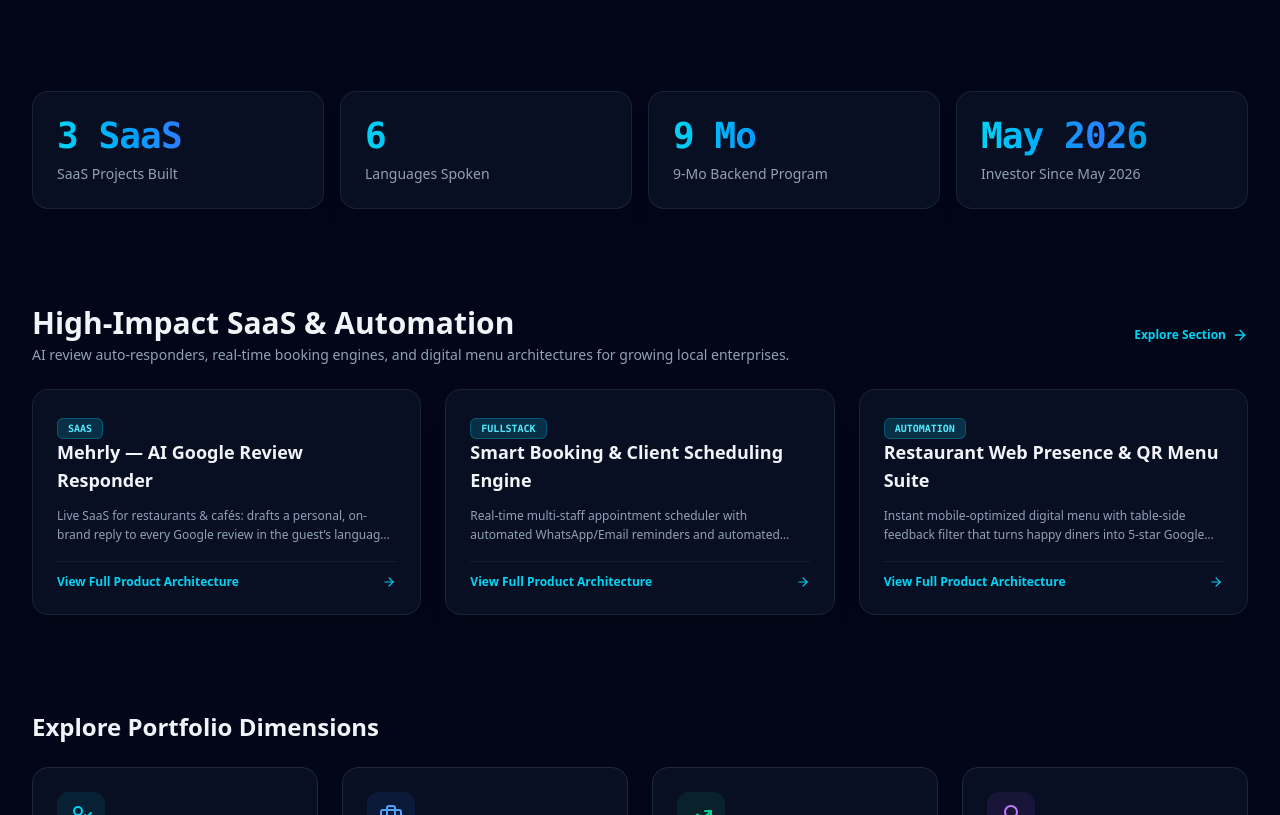
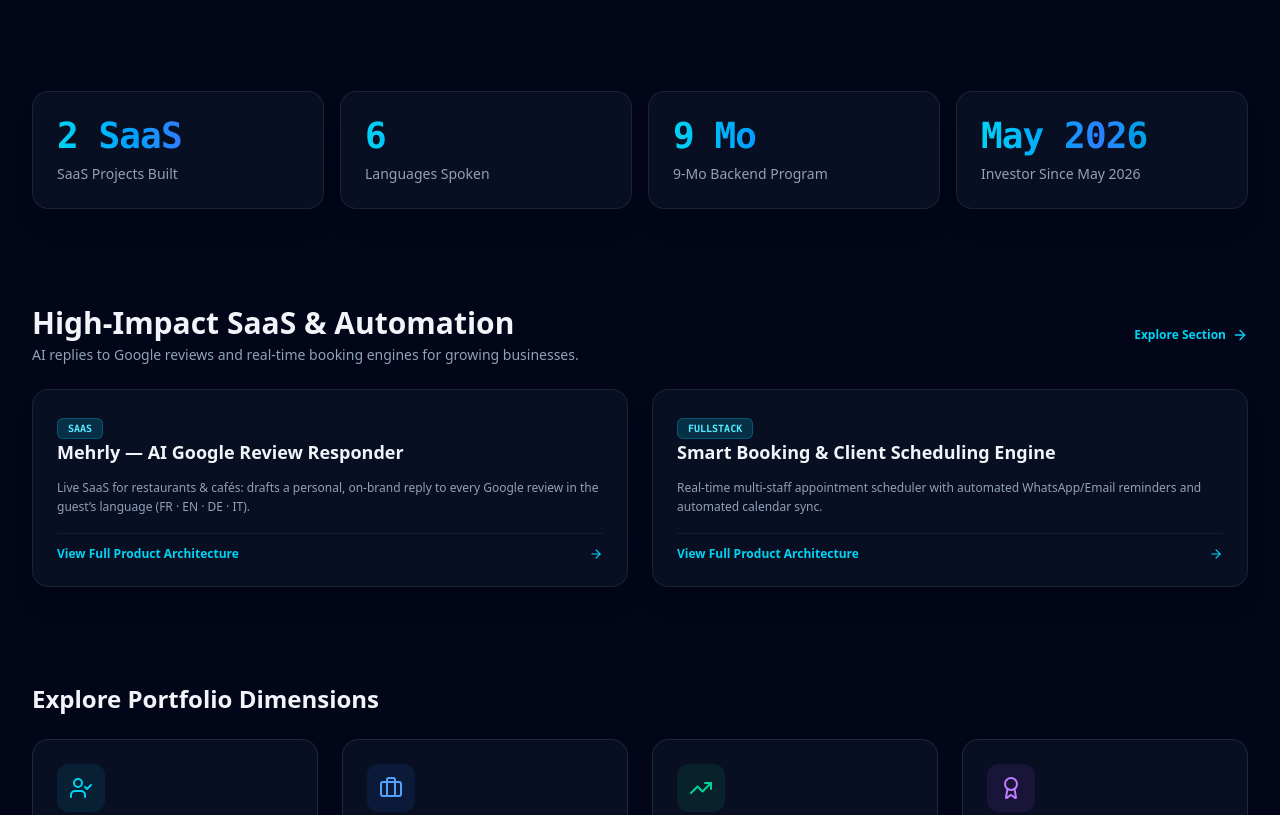
Before and after one commit to FireBorn850/jasurbek-azizov-portfolio, a React (Vite) app: page / in a window 1280 px wide. Shown: the part 769-1584 px from the top of the page. Built offline with nearby package versions, Linux system fonts and the light colour scheme.

Commit message:
Remove unused project details and update project descriptions for clarity

```diff
--- a/src/data/portfolioData.ts
+++ b/src/data/portfolioData.ts
@@ -98,46 +98,6 @@ export const PROJECTS: Project[] = [
       es: 'Elimina hasta el 80% de inasistencias gracias a los recordatorios automáticos',
     },
     image: '/photo_2026-08-16_13-17-45.jpg',
-  },
-  {
-    id: 'restaurant-qr-menu',
-    title: {
-      en: 'Restaurant Web Presence & QR Menu Suite',
-      fr: 'Site Web Restauration & Suite Menu QR',
-      ru: 'Веб-Сайт для Ресторана и Система QR-Меню',
-      es: 'Sitio Web para Restaurantes y Menú QR',
-    },
-    subtitle: {
-      en: 'Instant mobile-optimized digital menu with table-side feedback filter that turns happy diners into 5-star Google Reviews.',
-      fr: 'Menu numérique mobile ultra-rapide avec filtre de satisfaction redirigeant les clients ravis vers Google Reviews.',
-      ru: 'Мобильное цифровое меню с фильтром отзывов, превращающее довольных гостей в 5-звездочные оценки на Google Картах.',
-      es: 'Menú digital ultra-rápido para móviles con filtro de satisfacción que redirige a reseñas de 5 estrellas en Google.',
-    },
-    problem: {
-      en: 'Traditional printed menus are expensive to update, non-multilingual, and fail to capture immediate positive guest sentiment before customers leave the table.',
-      fr: 'Les menus papier sont coûteux à modifier, unilingues et ne permettent pas de capturer les avis positifs au moment du repas.',
-      ru: 'Бумажные меню дорого обновлять, они не имеют мультиязычности и не собирают обратную связь прямо за столом.',
-      es: 'Los menús impresos son costosos de actualizar, no son multilingües y no capturan la opinión positiva en el momento.',
-    },
-    solution: {
-      en: 'Built a lightweight, sub-second load time QR menu portal with French/English/Russian language toggles, item filtering, and an automated prompt asking satisfied diners to post a 5-star review.',
-      fr: 'Création d’un portail menu QR ultra-rapide multilingue (FR/EN/RU) incitant intelligemment les clients satisfaits à laisser un avis Google.',
-      ru: 'Разработан цифровой QR-портал с переключением языков (FR/EN/RU) и стимулированием довольных гостей оставить отзыв в Google.',
-      es: 'Portal de menú QR ultra-rápido multilingüe (FR/EN/RU) que invita a clientes satisfechos a dejar su reseña en Google.',
-    },
-    techStack: ['HTML5', 'Tailwind CSS', 'Vanilla JS', 'Python', 'QR Engine'],
-    // TODO: add the real demo + repo links when they are live (buttons stay hidden while empty)
-    liveDemoUrl: '',
-    githubUrl: '',
-    category: 'automation',
-    featured: true,
-    metrics: {
-      en: 'Increases 5-star Google reviews by 3.5x for dining establishments',
-      fr: 'Multiplie par 3,5 le nombre d’avis 5 étoiles Google pour les restaurants',
-      ru: 'Увеличивает количество 5-звездочных отзывов на Google Maps в 3.5 раза',
-      es: 'Aumenta x3.5 las reseñas de 5 estrellas en Google para restaurantes',
-    },
-    image: 'https://images.unsplash.com/photo-1555396273-367ea4eb4db5?q=80&w=1200&auto=format&fit=crop',
   },
 ];
 
--- a/src/data/translations.ts
+++ b/src/data/translations.ts
@@ -170,7 +170,7 @@ export const translations: Record<Language, TranslationDictionary> = {
       expPreviewTitle: 'Hands-On Operations & Analysis',
       expPreviewDesc: 'From NYC logistics dispatching to edtech market analysis and retail management.',
       projPreviewTitle: 'High-Impact SaaS & Automation',
-      projPreviewDesc: 'AI review auto-responders, real-time booking engines, and digital menu architectures for growing local enterprises.',
+      projPreviewDesc: 'AI replies to Google reviews and real-time booking engines for growing businesses.',
       investPreviewTitle: 'Sharia-Compliant Portfolio',
       investPreviewDesc: 'Active long-term equity strategy focused on ethics, tech resilience, and real estate ETFs.',
       certPreviewTitle: 'Verified Credentials & Honors',
@@ -309,7 +309,7 @@ export const translations: Record<Language, TranslationDictionary> = {
       expPreviewTitle: 'Expérience Opérationnelle & Analyse',
       expPreviewDesc: 'De la logistique à New York à l\'analyse EdTech et la gestion commerciale.',
       projPreviewTitle: 'SaaS & Automatisation à Fort Impact',
-      projPreviewDesc: 'Réponse automatique IA aux avis Google, systèmes de réservation et menus QR interactifs.',
+      projPreviewDesc: 'Réponses IA aux avis Google et systèmes de réservation en temps réel pour entreprises en croissance.',
       investPreviewTitle: 'Portefeuille Conforme à la Sharia',
       investPreviewDesc: 'Stratégie d\'investissement éthique axée sur la technologie et l\'immobilier.',
       certPreviewTitle: 'Diplômes & Certifications',
@@ -448,7 +448,7 @@ export const translations: Record<Language, TranslationDictionary> = {
       expPreviewTitle: 'Практический Опыт в Операциях',
       expPreviewDesc: 'От диспетчеризации логистики в Нью-Йорке до анализа EdTech рынка и управления ритейлом.',
       projPreviewTitle: 'SaaS и Автоматизация',
-      projPreviewDesc: 'AI-автоответчики на отзывы Google, системы онлайн-бронирования и QR-меню для бизнеса.',
+      projPreviewDesc: 'ИИ-ответы на отзывы Google и системы онлайн-бронирования для растущего бизнеса.',
       investPreviewTitle: 'Халяль Инвестиционный Портфель',
       investPreviewDesc: 'Долгосрочная инвестиционная стратегия в соответствии со стандартами Sharia.',
       certPreviewTitle: 'Подтвержденные Сертификаты',
@@ -587,7 +587,7 @@ export const translations: Record<Language, TranslationDictionary> = {
       expPreviewTitle: 'Experiencia Operativa y Análisis',
       expPreviewDesc: 'Desde logística en Nueva York hasta análisis de mercado EdTech y gestión comercial.',
       projPreviewTitle: 'SaaS e Impacto Automatizado',
-      projPreviewDesc: 'Respuestas automáticas con IA a reseñas de Google, reservas en tiempo real y menús QR.',
+      projPreviewDesc: 'Respuestas con IA a reseñas de Google y reservas en tiempo real para negocios en crecimiento.',
       investPreviewTitle: 'Portafolio Conforme a la Sharia',
       investPreviewDesc: 'Estrategia de inversión ética a largo plazo centrada en tecnología y bienes raíces.',
       certPreviewTitle: 'Credenciales Certificadas',
--- a/src/pages/Home.tsx
+++ b/src/pages/Home.tsx
@@ -117,7 +117,7 @@ export const Home: React.FC = () => {
       {/* Snapshot Stats Counters */}
       <section className="max-w-7xl mx-auto px-4 sm:px-6 lg:px-8">
         <div className="grid grid-cols-2 md:grid-cols-4 gap-4">
-          <StatCounter value={3} suffix=" SaaS" label={t.home.stats.saas} />
+          <StatCounter value={2} suffix=" SaaS" label={t.home.stats.saas} />
           <StatCounter value={6} label={t.home.stats.languages} />
           <StatCounter value={9} suffix=" Mo" label={t.home.stats.cert} />
           <StatCounter value={2026} prefix="May " label={t.home.stats.investor} animate={false} />
@@ -144,7 +144,7 @@ export const Home: React.FC = () => {
           </NavLink>
         </div>
 
-        <div className="grid grid-cols-1 md:grid-cols-3 gap-6">
+        <div className="grid grid-cols-1 md:grid-cols-2 gap-6">
           {PROJECTS.map((proj) => (
             <div
               key={proj.id}
--- a/src/pages/Projects.tsx
+++ b/src/pages/Projects.tsx
@@ -18,7 +18,7 @@ export const ProjectsPage: React.FC = () => {
     <div className="relative z-10 max-w-7xl mx-auto px-4 sm:px-6 lg:px-8 py-12 space-y-12">
       <SEOHelper
         title="Projects & SaaS Showcase | Jasurbek Azizov"
-        description="Explore SaaS products built by Jasurbek Azizov: Mehrly (AI Google Review Responder), Smart Booking Engine, and Restaurant QR Menu Suite."
+        description="Explore SaaS products built by Jasurbek Azizov: Mehrly (AI Google Review Responder) and the Smart Booking & Client Scheduling Engine."
       />
 
       {/* Header */}
@@ -74,21 +74,10 @@ export const ProjectsPage: React.FC = () => {
         >
           {t.projects.filterFullstack}
         </button>
-
-        <button
-          onClick={() => setFilter('automation')}
-          className={`px-4 py-2 rounded-xl text-xs font-semibold transition-all cursor-pointer ${
-            filter === 'automation'
-              ? 'bg-cyan-500 text-slate-950 font-bold shadow-lg shadow-cyan-500/20'
-              : 'bg-slate-900 light:bg-white text-slate-300 light:text-slate-700 border border-slate-800 light:border-slate-200 hover:border-slate-700 light:hover:border-slate-300'
-          }`}
-        >
-          {t.projects.filterAutomation}
-        </button>
       </div>
 
       {/* Grid of Projects */}
-      <div className="grid grid-cols-1 md:grid-cols-2 lg:grid-cols-3 gap-8">
+      <div className="grid grid-cols-1 md:grid-cols-2 gap-8">
         {filteredProjects.map((proj) => (
           <ProjectCard key={proj.id} project={proj} />
         ))}
```
